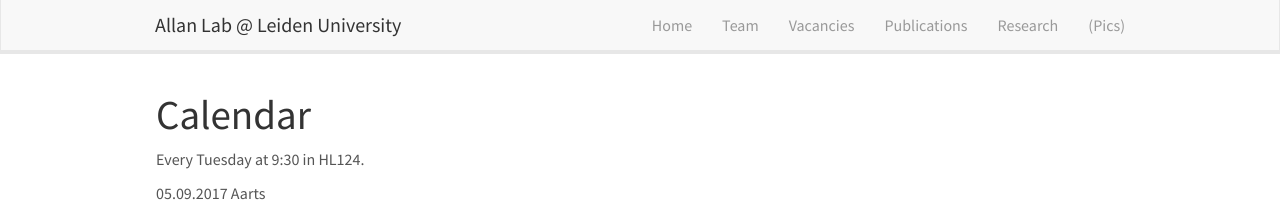
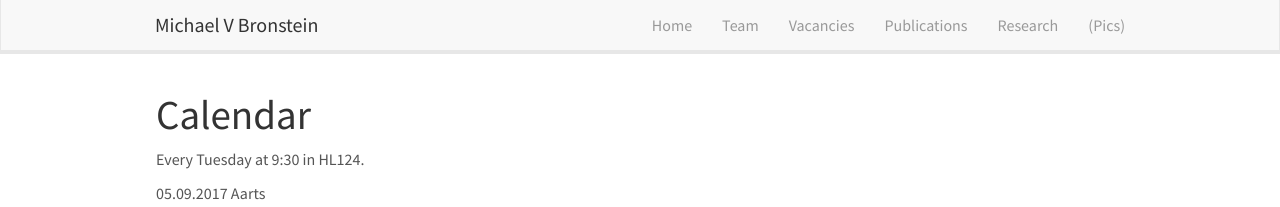
Before and after one commit to MichaelVBronstein/michaelvbronstein.github.io, a Jekyll site: the page built from _pages/mini_lecture_series.md, in a window 1280 px wide. Shown: the top 207 px of the page. Built offline with Jekyll 4.4.1, drawn with Linux system fonts in a browser that asks for light colours; nearby versions of some CDN libraries.

Commit message:
Update header.html

```diff
--- a/_includes/header.html
+++ b/_includes/header.html
@@ -8,7 +8,7 @@
 		<span class="icon-bar"></span>
 	  </button>
 
-    <a class="navbar-brand" href="{{ site.url }}{{ site.baseurl }}/">Allan Lab @ Leiden University</a>
+    <a class="navbar-brand" href="{{ site.url }}{{ site.baseurl }}/">Michael V Bronstein</a>
 	</div>
 	<div class="collapse navbar-collapse" id="navbar-collapse-1">
 	  <ul class="nav navbar-nav navbar-right">
```
